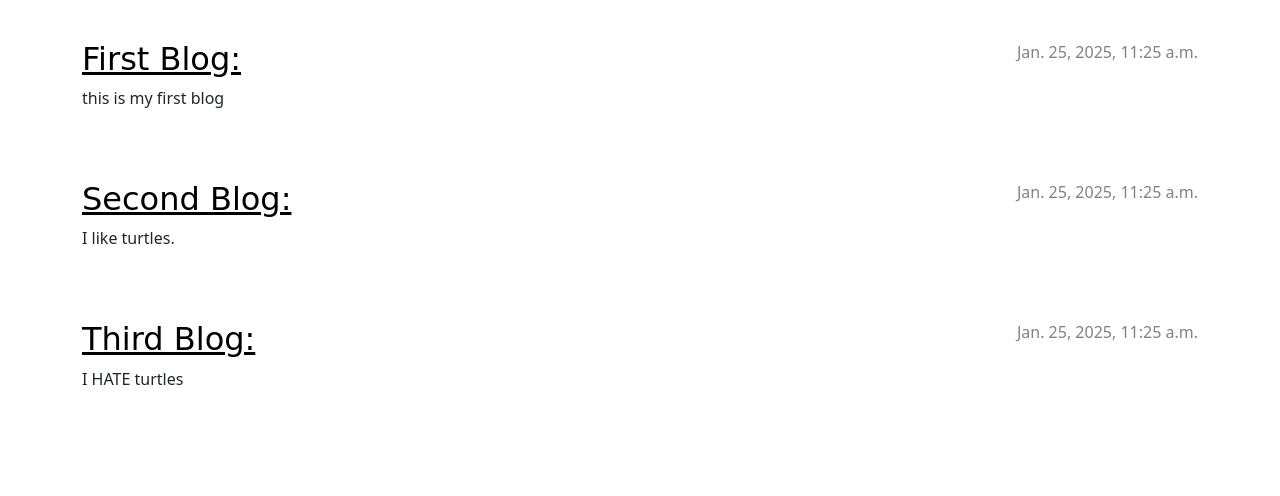
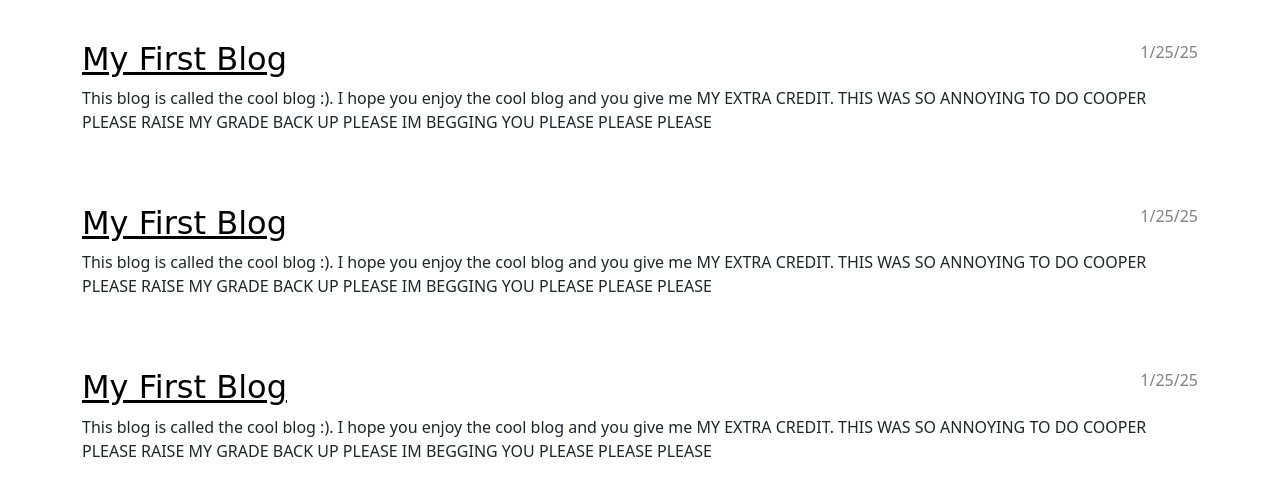
Before and after one commit to 1nonlyvinh/GIVE-ME-EXTRA-CREDIT, a Django app: template blog/templates/blog/post_list.html in a window 1280 px wide. Shown: the part 106-602 px from the top of the page. Run offline with Django 5.2, Linux system fonts and the light colour scheme; the template is opened without the code that fills it: values that come from a table or form of the project are taken from there, others are empty; data comes from the database, SQL or seed files in the repository.

```diff
--- a/blog/templates/blog/post_list.html
+++ b/blog/templates/blog/post_list.html
@@ -19,10 +19,10 @@
                     {% for post in posts %}
                         <article class="post">
                             <time class="date">
-                                {{ post.published_date }}
+                                1/25/25
                             </time>
-                            <h2><a href="">{{ post.title }}</a></h2>
-                            <p>{{ post.text|linebreaksbr }}</p>
+                            <h2><a href="">My First Blog</a></h2>
+                            <p>This blog is called the cool blog :). I hope you enjoy the cool blog and you give me MY EXTRA CREDIT. THIS WAS SO ANNOYING TO DO COOPER PLEASE RAISE MY GRADE BACK UP PLEASE IM BEGGING YOU PLEASE PLEASE PLEASE</p>
                         </article>
                     {% endfor %}
                 </div>
```
